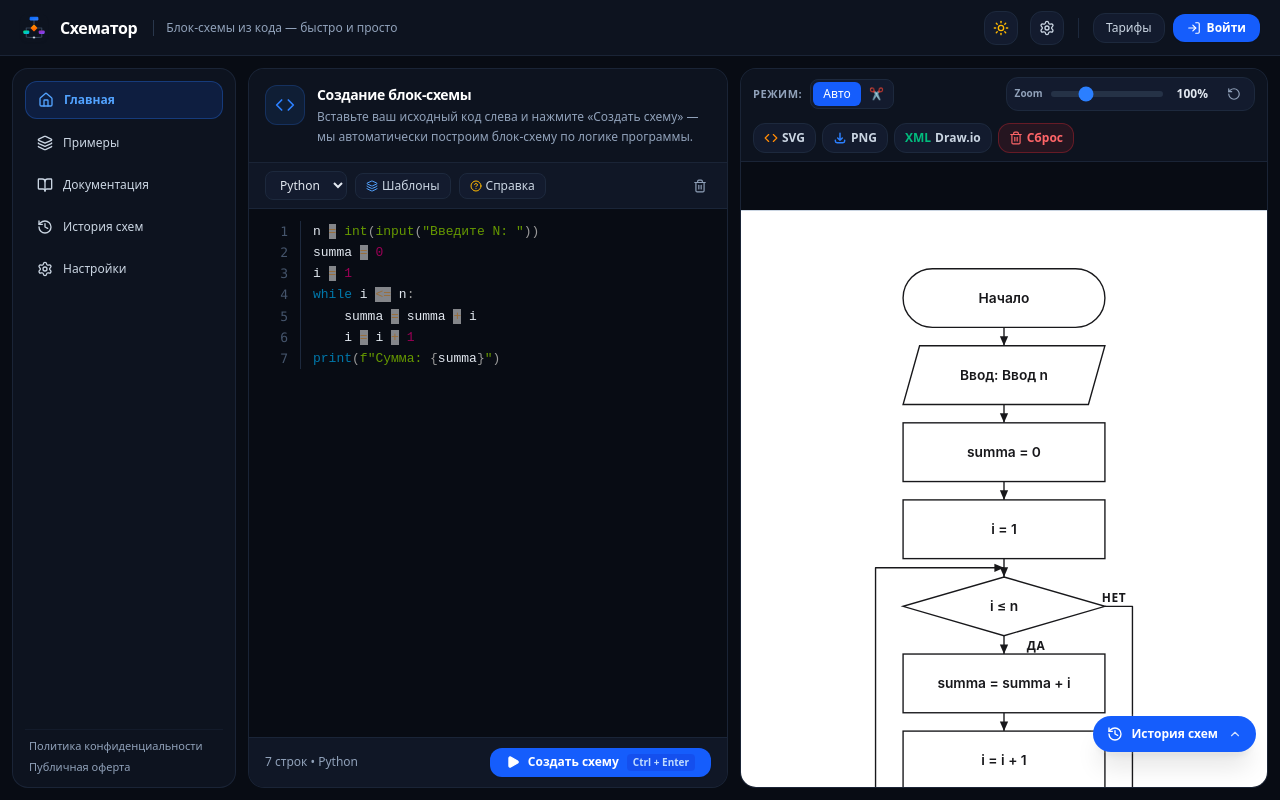
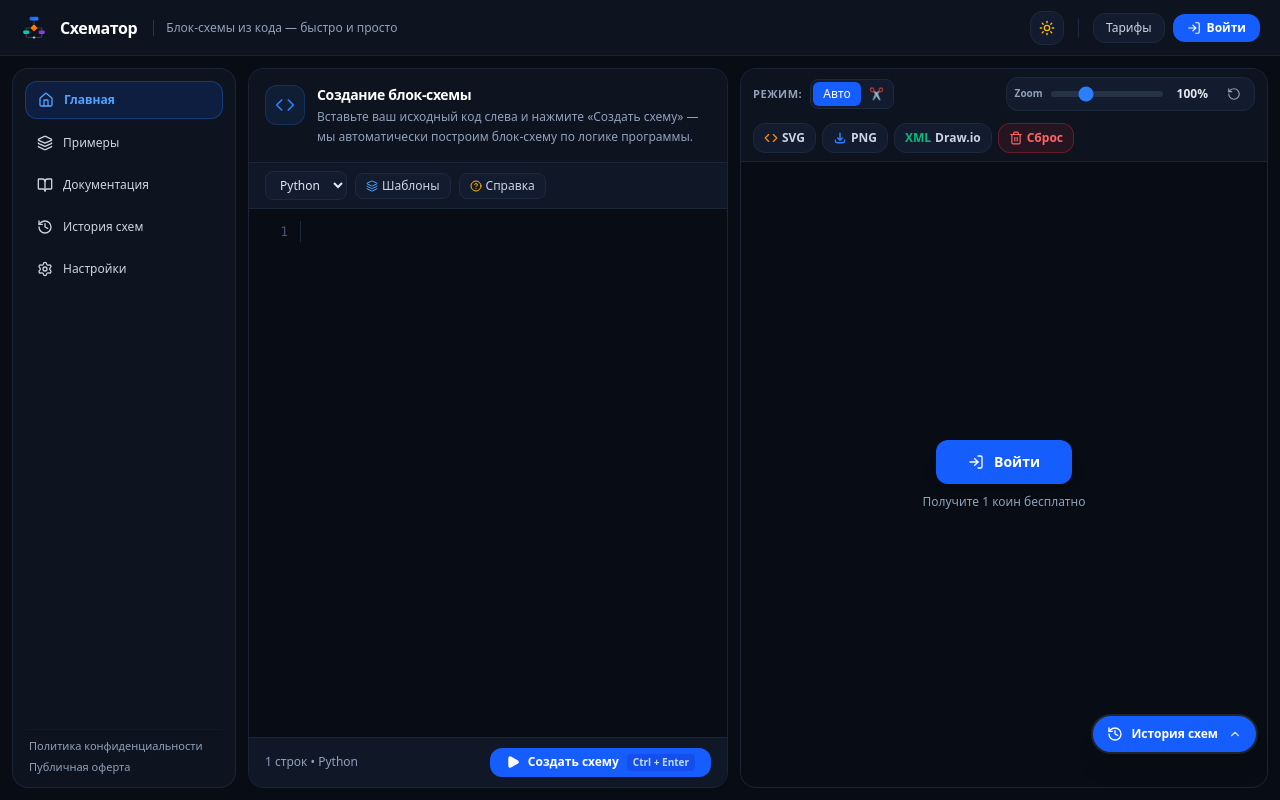
Before and after one commit to kilka221/schemator, a React (Vite) app: page / in a window 1280 px wide. Built offline with nearby package versions, Linux system fonts and the light colour scheme.

Commit message:
fix: improve input parsing and initialization
- Clear editor on startup instead of auto-loading demo code
- Improve regex-based detection for `@print` statements
- Remove hardcoded string extraction in mathify logic

```diff
--- a/src/App.tsx
+++ b/src/App.tsx
@@ -97,7 +97,9 @@ print(f"Сумма: {summa}")`;
 
 export default function App() {
   const [code, setCode] = useState(() => {
-    return localStorage.getItem('blockcraft_code_persist') || DEFAULT_DEMO_CODE;
+    const saved = localStorage.getItem('blockcraft_code_persist');
+    if (!saved || saved.trim() === DEFAULT_DEMO_CODE.trim()) return '';
+    return saved;
   });
   const [hoveredLineIndex, setHoveredLineIndex] = useState<number | null>(null);
   const [highlightedNodeId, setHighlightedNodeId] = useState<string | null>(null);
@@ -126,12 +128,14 @@ export default function App() {
   const isDragging = React.useRef(false);
 
   const [lastGeneratedCode, setLastGeneratedCode] = useState(() => {
-     return localStorage.getItem('blockcraft_code_persist') || DEFAULT_DEMO_CODE;
+    const saved = localStorage.getItem('blockcraft_code_persist');
+    if (!saved || saved.trim() === DEFAULT_DEMO_CODE.trim()) return '';
+    return saved;
   });
   const [lastGeneratedLanguage, setLastGeneratedLanguage] = useState("python");
   const [toastMessage, setToastMessage] = useState<string | null>(null);
   const [previousBackup, setPreviousBackup] = useState<{ code: string; language: 'python' | 'cpp'; title?: string } | null>(null);
-  const sessionGeneratedCodesRef = React.useRef<Set<string>>(new Set([DEFAULT_DEMO_CODE.trim()]));
+  const sessionGeneratedCodesRef = React.useRef<Set<string>>(new Set());
   const [legalModalDoc, setLegalModalDoc] = useState<LegalDocType | null>(null);
 
   React.useEffect(() => {
@@ -1151,19 +1155,6 @@ const downloadDrawio = (title: string, fontFamily: string) => {
                 title={isDark ? "Включить светлую тему" : "Включить темную тему"}
               >
                 {isDark ? <Sun className="w-4 h-4 text-amber-400" /> : <Moon className="w-4 h-4 text-slate-600" />}
-              </button>
-
-              {/* Quick Settings Icon */}
-              <button
-                onClick={() => setIsSettingsModalOpen(true)}
-                className={`p-2 rounded-xl border transition cursor-pointer ${
-                  isDark
-                    ? 'bg-[#131b2e] border-slate-800 text-slate-300 hover:text-white hover:bg-slate-800/80'
-                    : 'bg-slate-100 border-slate-200 text-slate-600 hover:text-slate-900 hover:bg-slate-200/80'
-                }`}
-                title="Настройки интерфейса"
-              >
-                <SettingsIcon className="w-4 h-4" />
               </button>
 
               <div className={`w-px h-5 mx-0.5 ${isDark ? 'bg-slate-800' : 'bg-slate-200'}`} />
--- a/src/logic.tsx
+++ b/src/logic.tsx
@@ -656,7 +656,7 @@ export function parsePythonSourceWhole(code: string) {
     function isCodeLine(line: string) {
         const trimmed = line.trim();
         if (trimmed === '' || trimmed.startsWith('#')) return false;
-        if (trimmed.startsWith('@') && !trimmed.startsWith('@print')) return false;
+        if (trimmed.startsWith('@') && !/^@\s*print/i.test(trimmed)) return false;
 
         const normalized = trimmed.replace(/^[frFR]/, '');
         if ((normalized.startsWith('"""') && normalized.endsWith('"""')) ||
@@ -911,7 +911,7 @@ export function parsePythonSourceWhole(code: string) {
                         }
                     } else if (/@?print\s*\(/.test(text)) {
                         kind = 'io';
-                        let isForced = text.startsWith('@');
+                        let isForced = /^@\s*print/i.test(text.trim());
                         let match = text.match(/@?print\s*\((.*?)\)$/);
                         if (match) {
                              if (match[1].trim() === '') {
@@ -921,6 +921,7 @@ export function parsePythonSourceWhole(code: string) {
                              if (!argsCleaned) { i++; continue; }
                              displayText = `Вывод: ${mathify(argsCleaned)}`;
                         } else {
+                             if (!isForced) { i++; continue; }
                              displayText = `Вывод данных`;
                         }
                     } else if (text.startsWith('return ') || text === 'return') {
--- a/src/mathify.ts
+++ b/src/mathify.ts
@@ -170,12 +170,6 @@ export function cleanIoArgs(args: string): string {
     parts.push(...extracted);
 
     if (parts.length === 0) {
-        // If only literal string message was present (e.g. print("Ошибка") or print("Неверный ввод"))
-        let rawStrMatch = argsClean.match(/^f?(?:"""[\s\S]*?"""|'''[\s\S]*?'''|"(?:[^"\\]|\\.)*"|'(?:[^'\\]|\\.)*')$/);
-        if (rawStrMatch) {
-            let msg = rawStrMatch[0].replace(/^f?['"]+|['"]+$/g, '').trim();
-            return `"${msg}"`;
-        }
         return '';
     }
 
```
